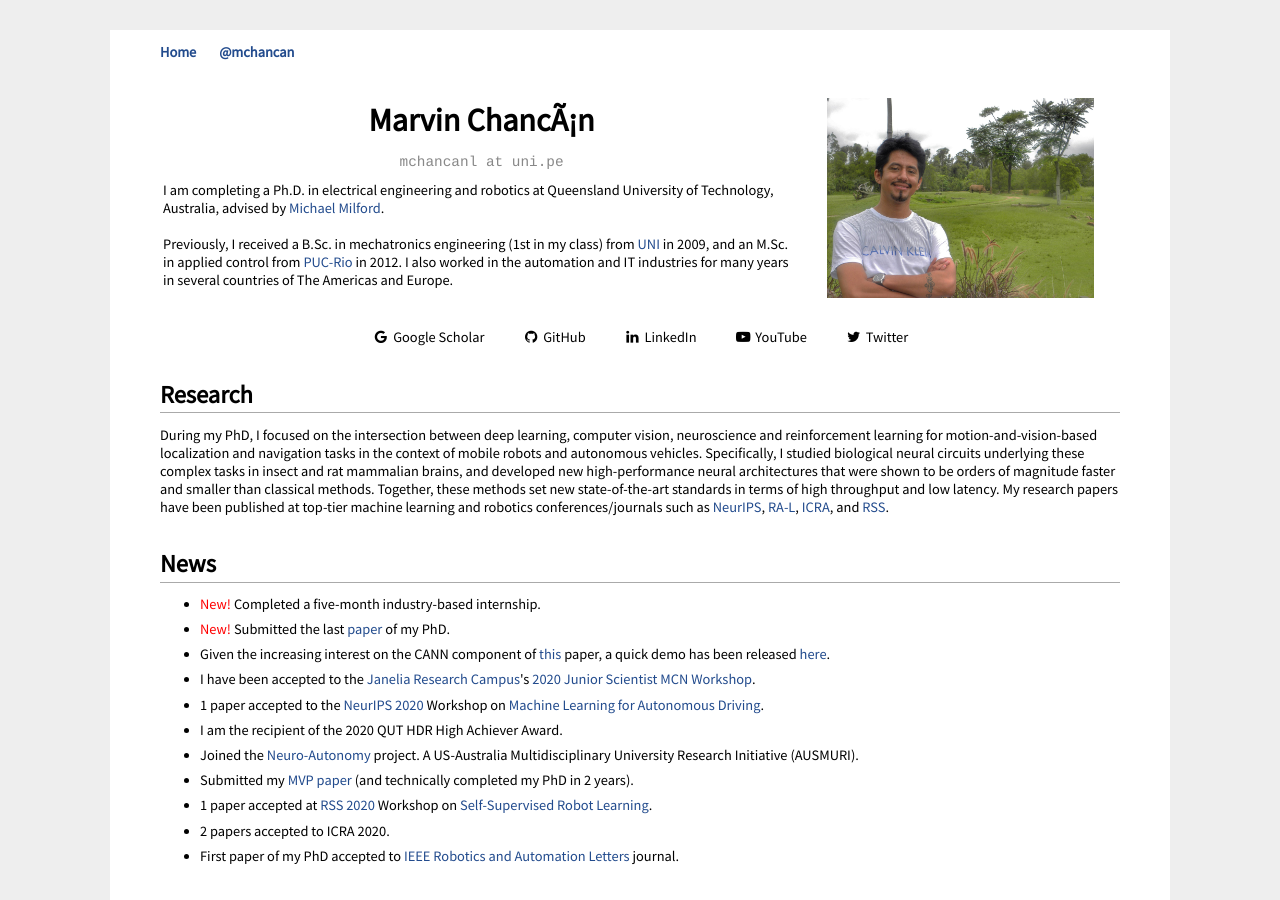
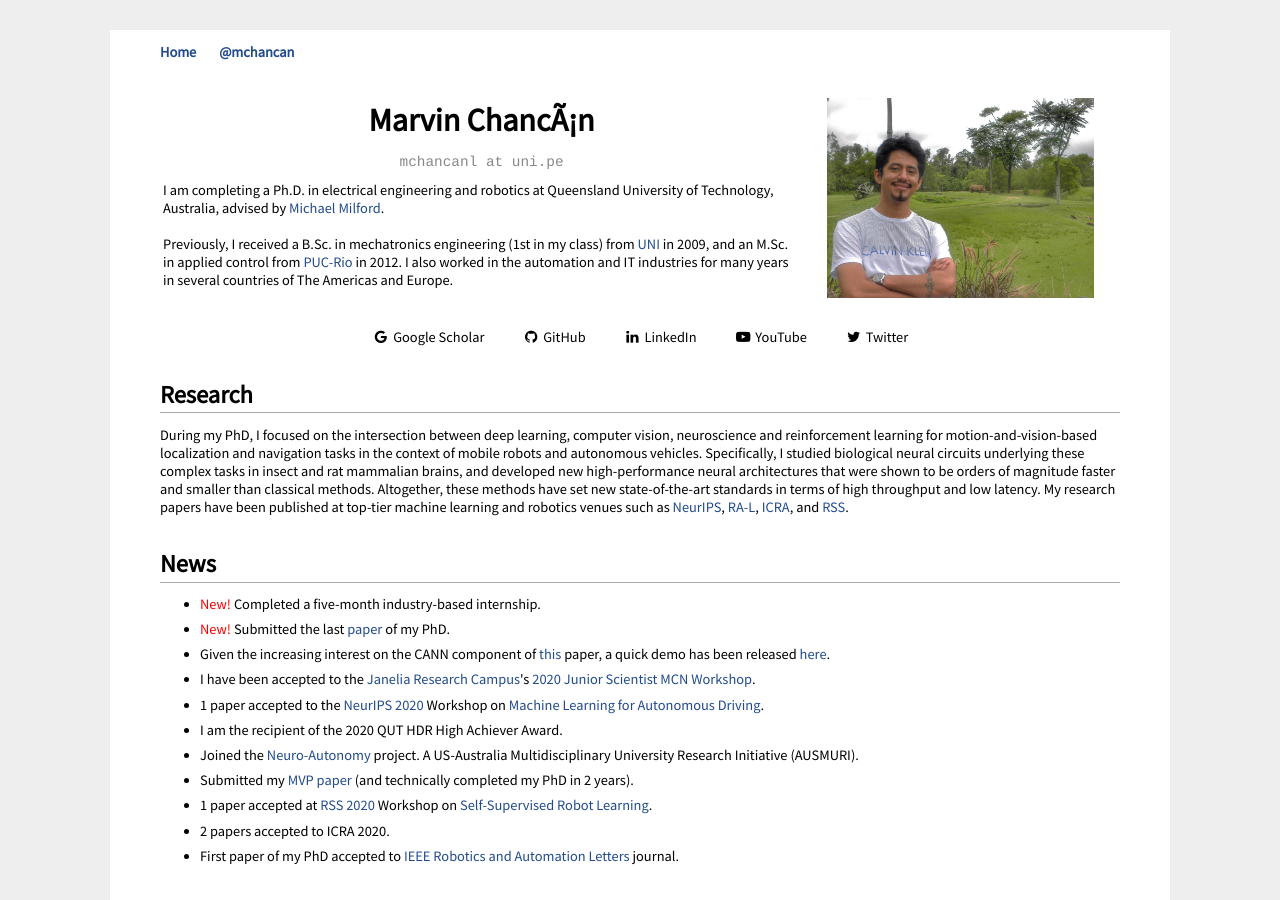
Before and after one commit to mchancan/mchancan.github.io, a Jekyll site: the page built from index.html, in a window 1280 px wide and 900 px high. Built offline with Jekyll 4.4.1, drawn with Linux system fonts in a browser that asks for light colours; comment, search, counter and statistics services are not loaded; a style sheet for code colours, icons or effects is not loaded.

Commit message:
Update index.html

```diff
--- a/index.html
+++ b/index.html
@@ -34,8 +34,9 @@ title: Marvin Chancán
 
 <h2>Research</h2>
 During my PhD, I focused on the intersection between deep learning, computer vision, neuroscience and reinforcement learning for motion-and-vision-based localization and navigation tasks in the context of mobile robots and autonomous vehicles.
-Specifically, I studied biological neural circuits underlying these complex tasks in insect and rat mammalian brains, and developed new high-performance neural architectures that were shown to be orders of magnitude faster and smaller than classical methods. Together, these methods set new state-of-the-art standards in terms of high throughput and low latency.
-My research papers have been published at top-tier machine learning and robotics conferences/journals such as <a href="https://nips.cc/" target="_blank">NeurIPS</a>,
+Specifically, I studied biological neural circuits underlying these complex tasks in insect and rat mammalian brains, and developed new high-performance neural architectures that were shown to be orders of magnitude faster and smaller than classical methods.
+Altogether, these methods have set new state-of-the-art standards in terms of high throughput and low latency.
+My research papers have been published at top-tier machine learning and robotics venues such as <a href="https://nips.cc/" target="_blank">NeurIPS</a>,
 <a href="https://www.ieee-ras.org/publications/ra-l" target="_blank">RA-L</a>,
 <a href="https://www.ieee-ras.org/conferences-workshops/fully-sponsored/icra" target="_blank">ICRA</a>, and
 <a href="https://roboticsconference.org" target="_blank">RSS</a>.
```
